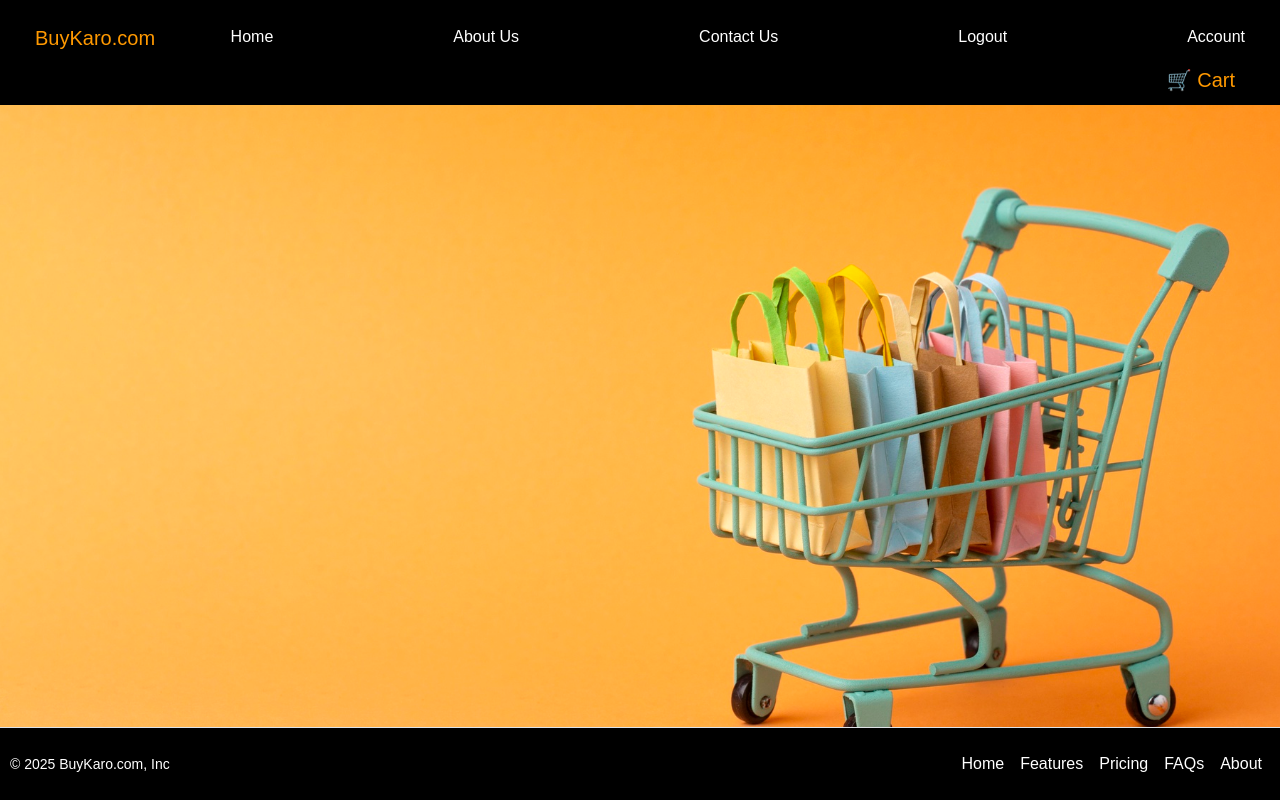
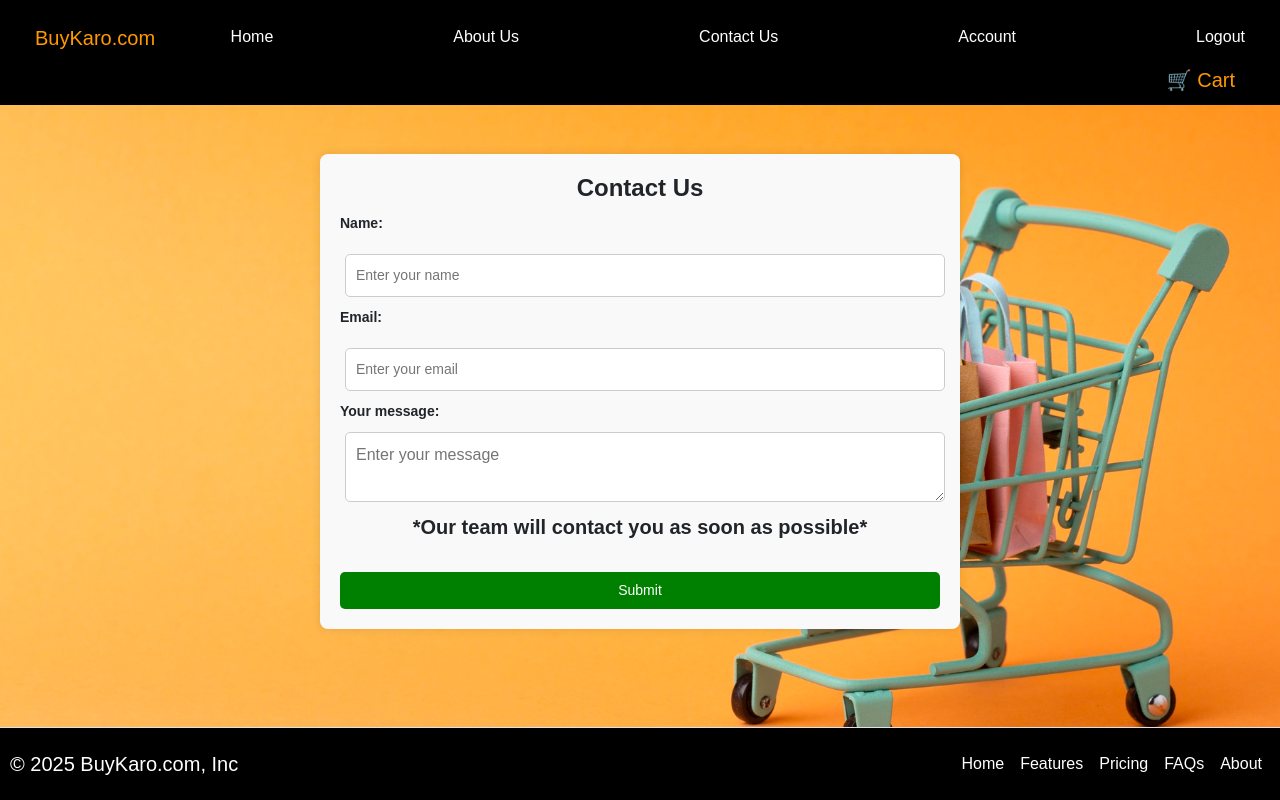
Before and after one commit to Yuvi00Chauhan/BuyKaro, a React (Create React App) app: page /contact in a window 1280 px wide. Built offline with nearby package versions, Linux system fonts and the light colour scheme.

Commit message:
Added about page

```diff
--- a/src/App.js
+++ b/src/App.js
@@ -14,6 +14,8 @@ import Checkout from "./components/Checkout";
 import RegisterationPage from "./components/RegisterationPage";
 import LoginPage from "./components/LoginPage";
 import Footer from "./components/Footer";
+import ContactUs from "./components/ContactUs";
+import About from "./components/About";
 
 function App() {
   return (
@@ -41,6 +43,8 @@ function MainContent() {
           <Route path="/ProductListing" element={<ProductListing />} />
           <Route path="/cart" element={<Cart />} />
           <Route path="/checkout" element={<Checkout />} />
+          <Route path="/contact" element={<ContactUs />} />
+          <Route path="/about" element={<About/>} />
         </Routes>
 
 
--- /dev/null
+++ b/src/components/About.css
@@ -0,0 +1,4 @@
+p{
+    font-size: 20px;
+    font-weight: 100;
+}
--- /dev/null
+++ b/src/components/About.jsx
@@ -0,0 +1,37 @@
+import React from "react";
+import "./About.css";
+function About() {
+  return (
+    <div>
+      <h1>About Us</h1>
+      <p>
+        Welcome to BuyKaro.com, where innovation meets excellence.
+        <br />
+        Founded on the principles of quality, integrity, and customer
+        satisfaction,
+        <br /> we are dedicated to providing top-tier products/services that
+        enhance lives and businesses. <br />With a passionate team of experts and<br />
+        years of experience in the industry, we strive to exceed expectations by<br />
+        delivering cutting-edge solutions tailored to our clients' needs.<br />
+        Whether you're looking for specific products, we are here to help you<br />
+        achieve your goals with efficiency and reliability. At BuyKaro.com, we<br />
+        believe in building lasting relationships through trust and exceptional<br />
+        service. Join us on our journey as we continue to grow, innovate, and<br />
+        make a difference.
+      </p>
+      <h1>Our Mission</h1>
+      <p>To provide high-quality products that empower our customers and drive success.</p>
+      <h1>Our Vision</h1>
+      <p>To be a leader in Ecommerce by continuously evolving and exceeding expectations.</p>
+      <h1>Why Choose Us?</h1>
+      <p>✅ Expertise & Experience</p>
+      <p>✅ Customer-Centric Approach</p>
+      <p>✅ Innovative Solutions</p>
+      <p>✅ Commitment to Quality</p>
+      <p>Let's create something amazing together! Contact us today to learn more.</p>
+    </div>
+
+
+  );
+}
+export default About;
--- /dev/null
+++ b/src/components/ContactUs.jsx
@@ -0,0 +1,26 @@
+import React from "react";
+import "./contactUs.css";
+function ContactUs() {
+    const onSubmit = (event) => {
+        event.preventDefault();
+        console.log("Form submitted");
+        alert("Feedback sent!");
+    }
+    return (
+        <div className="contact-form">
+            <h1>Contact Us</h1>
+            <form onSubmit={onSubmit}>
+            <label htmlFor="name" >Name:</label>
+            <input type="text" name="email"placeholder="Enter your name" required/>
+            <label htmlFor="email">Email:</label>
+            <input type="email"name="email"placeholder="Enter your email" required/>
+            <label htmlFor="message">Your message:</label>
+            <textarea name="message" placeholder="Enter your message" required></textarea>
+            <p className="note">*Our team will contact you as soon as possible*</p>
+            <button type="submit">Submit</button>
+            </form>
+
+        </div>
+    );
+}
+export default ContactUs;
--- a/src/components/Footer.jsx
+++ b/src/components/Footer.jsx
@@ -1,6 +1,14 @@
 import React from "react";
 import "./Footer.css";
+import { useNavigate } from "react-router-dom";
 function Footer() {
+  const navigate = useNavigate();
+  const goToAbout = () => {
+    navigate("/about"); // Navigates to the About page
+  };
+  const goToHome = () => {
+    navigate("/productListing"); // Navigates to the About page
+  };
   return (
     <footer className="d-flex flex-wrap justify-content-between align-items-center py-3 border-top">
       <div className="company">
@@ -9,7 +17,7 @@ function Footer() {
 
       <ul className="nav col-md-4 justify-content-end">
         <li className="nav-item">
-          <a href="#" className="nav-link px-2 text-white">
+          <a href="#" className="nav-link px-2 text-white" onClick={goToHome}>
             Home
           </a>
         </li>
@@ -29,7 +37,7 @@ function Footer() {
           </a>
         </li>
         <li className="nav-item">
-          <a href="#" className="nav-link px-2 text-white">
+          <a href="#about" className="nav-link px-2 text-white" onClick={goToAbout}>
             About
           </a>
         </li>
--- a/src/components/LoginPage.jsx
+++ b/src/components/LoginPage.jsx
@@ -38,7 +38,7 @@ function LoginPage() {
                             name="email"
                             value={useremail}
                             onChange={(e) => setUseremail(e.target.value)}
-                            placeholder="admin@mail.com"
+                            placeholder="Enter your mail"
                             required
                         />
                     </div>
@@ -50,7 +50,7 @@ function LoginPage() {
                             name="password"
                             value={password}
                             onChange={(e) => setPassword(e.target.value)}
-                            placeholder="admin@123"
+                            placeholder="Enter your password"
                             required
                         />
                     </div>
--- /dev/null
+++ b/src/components/contactUs.css
@@ -0,0 +1,56 @@
+.contact-form {
+    display: flex;
+    flex-direction: column;
+    align-items: center;
+    justify-content: center;
+    width: 50%;
+    margin: auto;
+    padding: 20px;
+    border-radius: 8px;
+    background: #f9f9f9;
+    box-shadow: 0px 0px 10px rgba(0, 0, 0, 0.1);
+}
+
+.contact-form form {
+    display: flex;
+    flex-direction: column;
+    width: 100%;
+}
+
+.contact-form label,
+.contact-form input,
+.contact-form textarea {
+    width: 100%;
+    margin-bottom: 10px;
+}
+
+.contact-form input,
+.contact-form textarea {
+    padding: 10px;
+    border: 1px solid #ccc;
+    border-radius: 5px;
+    margin-left: 5px;
+}
+
+/* Updated button styles */
+.contact-form button {
+    background-color: green;
+    color: white;
+    padding: 8px 16px;
+    font-size: 14px;
+    border: none;
+    border-radius: 5px;
+    cursor: pointer;
+    display: block;
+    margin: 10px auto 0;
+    width: auto;
+    position: relative;
+    left: 50%;
+    right: 50%;
+    transform: translateX(-50%);
+    width: 100%;
+}
+.note{
+    text-wrap: wrap;
+    font-weight: bold;
+}
--- a/src/components/navbar.jsx
+++ b/src/components/navbar.jsx
@@ -28,8 +28,9 @@ function Navbar() {
         <li className="navlink"><NavLink to="/ProductListing">Home</NavLink></li>
           <li className="navlink"><NavLink to="/about">About Us</NavLink></li>
           <li className="navlink"><NavLink  to="/contact">Contact Us</NavLink></li>
+          <li className="navlink" id="user"><NavLink  to="">Account</NavLink></li>
           <li className="navlink"><NavLink to="/login">Logout</NavLink></li>
-          <li className="navlink" id="user"><NavLink  to="">Account</NavLink></li>
+
 
 
           <li className="cart-mobile">
```
